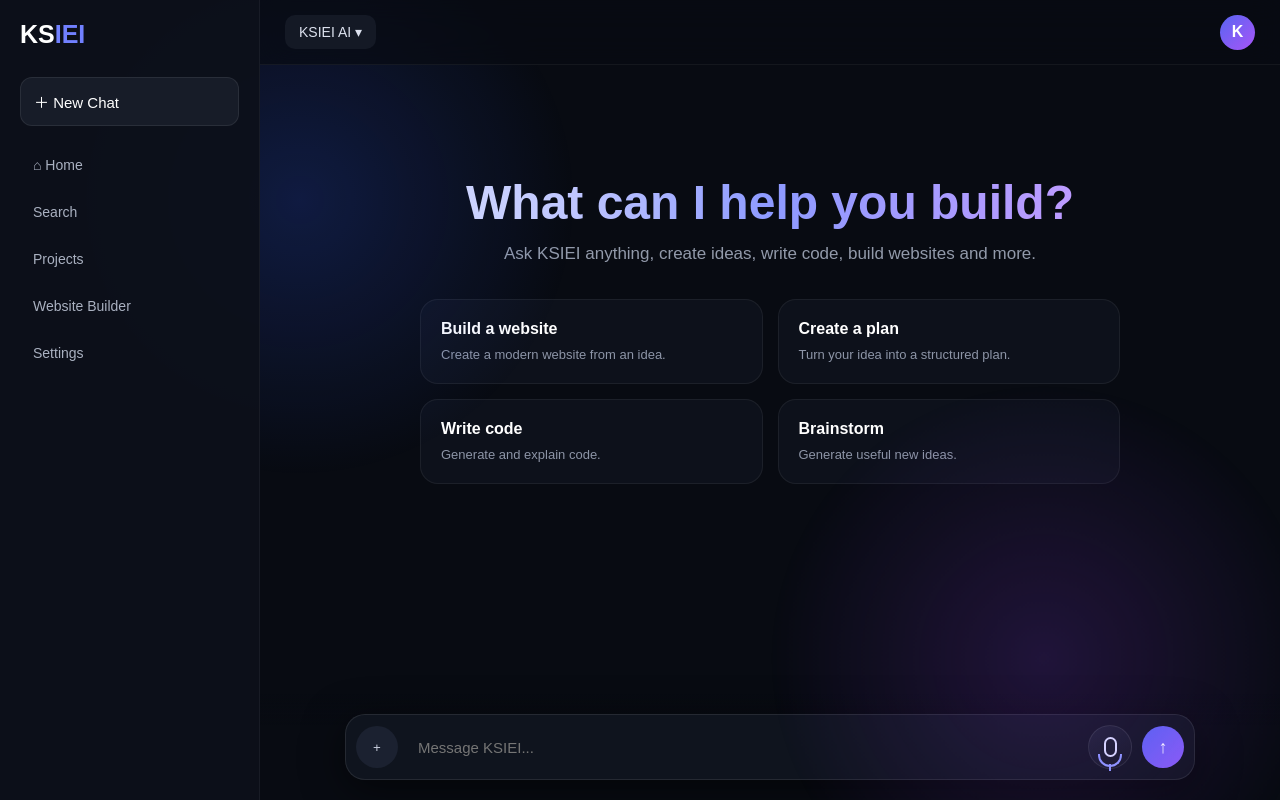
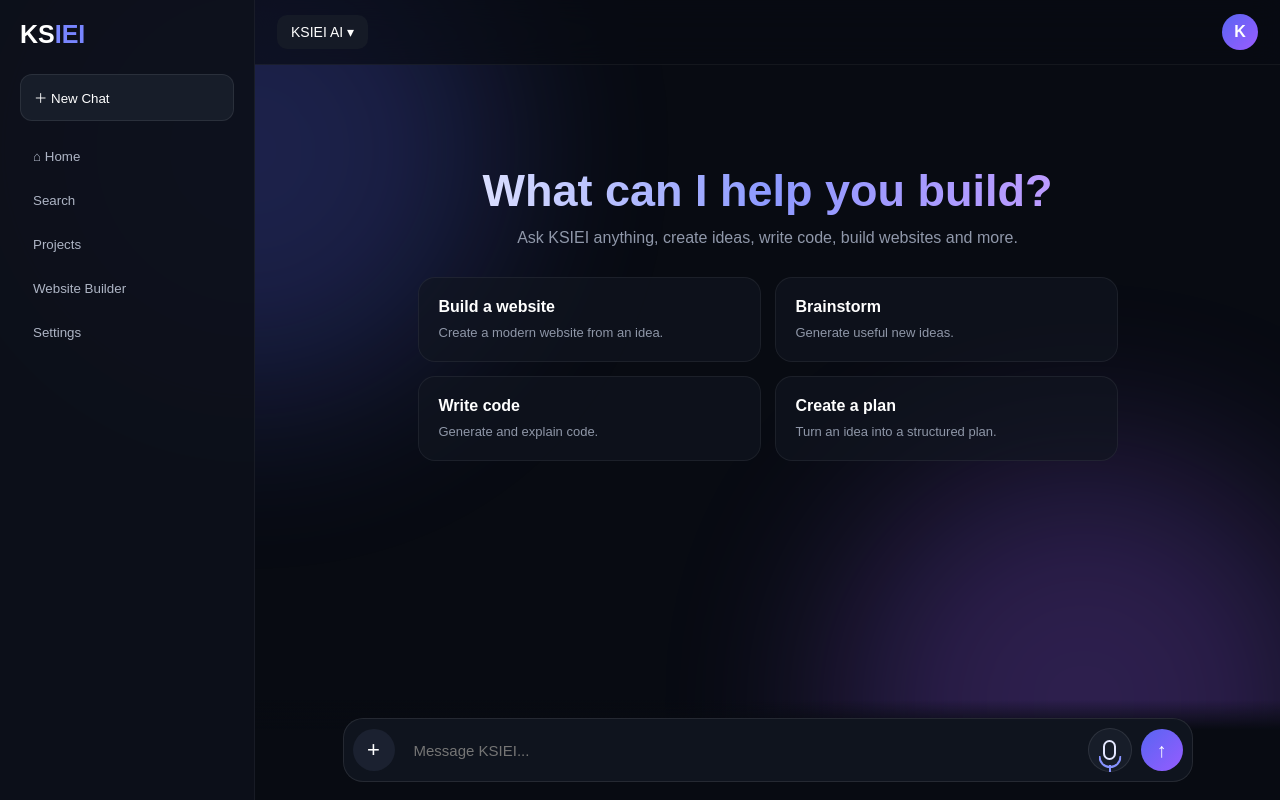
Before and after one commit to nsir2500-oss/ksiei-ai, a plain HTML site: page index.html in a window 1280 px wide. Both pictures are taken after a click on the button "Continue to KSIEI". Drawn offline with Linux system fonts and the light colour scheme.

Commit message:
Update index.html

```diff
--- a/index.html
+++ b/index.html
@@ -6,52 +6,49 @@
 <title>KSIEI - AI Assistant</title>
 
 <style>
-*{
-    margin:0;
-    padding:0;
-    box-sizing:border-box;
-}
+*{box-sizing:border-box;margin:0;padding:0}
 
 body{
-    font-family:Arial,Helvetica,sans-serif;
+    font-family:Arial,sans-serif;
     background:#080b12;
-    color:#fff;
+    color:white;
     height:100vh;
     overflow:hidden;
 }
 
 /* Animated background */
-body::before{
+body:before,
+body:after{
     content:"";
     position:fixed;
-    width:600px;
-    height:600px;
-    background:radial-gradient(circle,#315cff33,transparent 65%);
-    top:-220px;
-    left:-180px;
-    animation:float1 8s infinite alternate ease-in-out;
+    width:500px;
+    height:500px;
+    border-radius:50%;
+    filter:blur(90px);
+    opacity:.25;
     pointer-events:none;
+    z-index:-1;
 }
 
-body::after{
-    content:"";
-    position:fixed;
-    width:600px;
-    height:600px;
-    background:radial-gradient(circle,#9c42ff2b,transparent 65%);
+body:before{
+    background:#5865f2;
+    top:-250px;
+    left:-200px;
+    animation:move1 8s infinite alternate;
+}
+
+body:after{
+    background:#9b5cff;
     right:-200px;
     bottom:-250px;
-    animation:float2 10s infinite alternate ease-in-out;
-    pointer-events:none;
+    animation:move2 10s infinite alternate;
 }
 
-@keyframes float1{
-    from{transform:translate(0,0)}
-    to{transform:translate(180px,120px)}
+@keyframes move1{
+    to{transform:translate(200px,150px)}
 }
 
-@keyframes float2{
-    from{transform:translate(0,0)}
+@keyframes move2{
     to{transform:translate(-150px,-100px)}
 }
 
@@ -59,71 +56,59 @@ body::after{
 #loginScreen{
     position:fixed;
     inset:0;
+    display:flex;
+    align-items:center;
+    justify-content:center;
     background:#080b12;
-    display:flex;
-    justify-content:center;
-    align-items:center;
     z-index:100;
 }
 
 .loginBox{
-    width:min(420px,90%);
-    padding:35px;
-    border:1px solid #ffffff18;
-    border-radius:25px;
-    background:#11151fdd;
-    backdrop-filter:blur(20px);
-    box-shadow:0 20px 80px #0008;
+    width:90%;
+    max-width:400px;
+    padding:32px;
+    border-radius:24px;
+    background:#111620ee;
+    border:1px solid #ffffff15;
     text-align:center;
+    box-shadow:0 20px 70px #0008;
 }
 
 .loginLogo{
     font-size:38px;
-    font-weight:800;
-    margin-bottom:10px;
+    font-weight:bold;
+    margin-bottom:8px;
 }
 
-.loginLogo span{
-    color:#6d7cff;
+.loginLogo span,
+.logo span{
+    color:#7885ff;
 }
 
 .loginBox p{
-    color:#9ba3b5;
-    margin-bottom:28px;
+    color:#929aaa;
+    margin-bottom:25px;
 }
 
 .loginInput{
     width:100%;
-    padding:15px;
+    padding:14px;
     margin-bottom:12px;
     border-radius:12px;
-    border:1px solid #ffffff16;
+    border:1px solid #ffffff15;
+    outline:none;
     background:#080b12;
     color:white;
-    outline:none;
 }
 
 .loginBtn{
     width:100%;
-    padding:15px;
-    border:none;
+    padding:14px;
+    border:0;
     border-radius:12px;
-    background:linear-gradient(135deg,#5865f2,#8b5cf6);
     color:white;
-    font-size:16px;
     font-weight:bold;
-    cursor:pointer;
-    margin-top:8px;
-}
-
-.loginSwitch{
-    margin-top:20px;
-    color:#9299aa;
-    font-size:14px;
-}
-
-.loginSwitch span{
-    color:#8290ff;
+    background:linear-gradient(135deg,#5865f2,#965cff);
     cursor:pointer;
 }
 
@@ -135,55 +120,45 @@ body::after{
 
 /* SIDEBAR */
 .sidebar{
-    width:260px;
-    height:100%;
-    background:#0d111aee;
-    border-right:1px solid #ffffff0d;
-    padding:20px;
     position:fixed;
     left:0;
     top:0;
-    z-index:20;
+    width:255px;
+    height:100%;
+    padding:20px;
+    background:#0d111aee;
+    border-right:1px solid #ffffff0d;
+    z-index:50;
 }
 
 .logo{
     font-size:25px;
-    font-weight:800;
-    margin-bottom:28px;
-}
-
-.logo span{
-    color:#7180ff;
+    font-weight:bold;
+    margin-bottom:25px;
 }
 
 .newChat{
     width:100%;
     padding:13px;
-    border:1px solid #ffffff14;
+    border:1px solid #ffffff15;
     border-radius:12px;
-    background:#171c28;
+    background:#171d29;
     color:white;
+    text-align:left;
     cursor:pointer;
-    text-align:left;
-    font-size:15px;
-    margin-bottom:18px;
-}
-
-.menu{
-    display:flex;
-    flex-direction:column;
-    gap:5px;
+    margin-bottom:15px;
 }
 
 .menu button{
+    width:100%;
     padding:13px;
-    background:transparent;
     border:0;
     border-radius:10px;
-    color:#aab1c1;
+    background:transparent;
+    color:#aeb5c5;
     text-align:left;
     cursor:pointer;
-    font-size:14px;
+    margin-bottom:3px;
 }
 
 .menu button:hover{
@@ -193,91 +168,94 @@ body::after{
 
 /* MAIN */
 .main{
-    margin-left:260px;
-    height:100%;
+    margin-left:255px;
+    height:100vh;
     display:flex;
     flex-direction:column;
 }
 
-/* TOPBAR */
 .topbar{
     height:65px;
     display:flex;
+    justify-content:space-between;
     align-items:center;
-    justify-content:space-between;
-    padding:0 25px;
+    padding:0 22px;
     border-bottom:1px solid #ffffff0d;
     background:#080b12aa;
     backdrop-filter:blur(15px);
 }
 
+.mobileMenu{
+    display:none;
+    background:none;
+    border:0;
+    color:white;
+    font-size:22px;
+    margin-right:10px;
+}
+
 .model{
+    background:#151a26;
     padding:9px 14px;
     border-radius:10px;
-    background:#141925;
-    color:#dce1ee;
     font-size:14px;
 }
 
 .profile{
-    width:35px;
-    height:35px;
+    width:36px;
+    height:36px;
     border-radius:50%;
     display:flex;
     align-items:center;
     justify-content:center;
-    background:linear-gradient(135deg,#5865f2,#a855f7);
+    background:linear-gradient(135deg,#5865f2,#9b5cff);
     font-weight:bold;
 }
 
-/* CHAT AREA */
+/* CHAT */
 .chatArea{
     flex:1;
     overflow-y:auto;
-    padding:40px 20px 170px;
+    padding:35px 15px 150px;
 }
 
 .welcome{
-    max-width:900px;
-    margin:70px auto 0;
+    max-width:850px;
+    margin:65px auto 0;
     text-align:center;
 }
 
 .welcome h1{
-    font-size:48px;
-    margin-bottom:14px;
+    font-size:45px;
+    margin-bottom:12px;
     background:linear-gradient(90deg,#fff,#8d9aff,#d49cff);
     -webkit-background-clip:text;
     color:transparent;
 }
 
 .welcome p{
-    color:#929aaa;
-    font-size:17px;
+    color:#9098aa;
 }
 
 .cards{
+    max-width:700px;
+    margin:30px auto;
     display:grid;
-    grid-template-columns:repeat(2,1fr);
-    gap:15px;
-    max-width:700px;
-    margin:35px auto;
+    grid-template-columns:1fr 1fr;
+    gap:14px;
 }
 
 .card{
     padding:20px;
+    border-radius:17px;
     border:1px solid #ffffff10;
     background:#111620aa;
-    border-radius:18px;
     text-align:left;
     cursor:pointer;
-    transition:.25s;
 }
 
 .card:hover{
-    transform:translateY(-3px);
-    background:#171d29;
-    border-color:#ffffff22;
+    background:#181e2a;
 }
 
 .card strong{
@@ -286,25 +264,25 @@ body::after{
 }
 
 .card span{
-    color:#8d95a7;
+    color:#8f97a8;
     font-size:13px;
 }
 
 /* MESSAGES */
 .message{
     max-width:850px;
-    margin:20px auto;
-    padding:17px 20px;
-    border-radius:16px;
+    margin:15px auto;
+    padding:16px 18px;
+    border-radius:15px;
     line-height:1.6;
 }
 
 .userMessage{
-    background:#171d2a;
+    background:#181e2a;
 }
 
 .aiMessage{
-    background:#10151f;
+    background:#10151e;
     border:1px solid #ffffff08;
 }
 
@@ -312,9 +290,9 @@ body::after{
 .composerWrap{
     position:fixed;
     bottom:0;
-    left:260px;
+    left:255px;
     right:0;
-    padding:20px;
+    padding:18px;
     background:linear-gradient(transparent,#080b12 30%);
 }
 
@@ -323,118 +301,107 @@ body::after{
     margin:auto;
     display:flex;
     align-items:center;
-    gap:10px;
-    padding:10px;
+    gap:9px;
+    padding:9px;
     border:1px solid #ffffff17;
     border-radius:20px;
     background:#111620ee;
-    backdrop-filter:blur(20px);
-    box-shadow:0 10px 40px #0008;
+    backdrop-filter:blur(18px);
 }
 
 #prompt{
     flex:1;
+    padding:10px;
     background:transparent;
     border:0;
     outline:none;
     color:white;
     font-size:15px;
-    padding:10px;
 }
 
-.iconBtn{
+.iconBtn,
+.sendBtn{
     width:42px;
     height:42px;
     border:0;
     border-radius:50%;
+    cursor:pointer;
+}
+
+.iconBtn{
     background:#1b2130;
-    color:#c9cfdd;
-    cursor:pointer;
+    color:white;
+    font-size:22px;
+}
+
+.sendBtn{
+    background:linear-gradient(135deg,#5865f2,#965cff);
+    color:white;
+    font-size:20px;
 }
 
 /* MODERN VOICE BUTTON */
 .voiceBtn{
-    position:relative;
     width:44px;
     height:44px;
     border-radius:50%;
     border:1px solid #ffffff18;
-    background:linear-gradient(145deg,#1b2130,#111620);
-    cursor:pointer;
+    background:#171d29;
     display:flex;
     align-items:center;
     justify-content:center;
-    overflow:visible;
-}
-
-.voiceIcon{
-    width:13px;
-    height:20px;
-    border:2px solid #dce2ff;
-    border-radius:9px;
+    cursor:pointer;
     position:relative;
 }
 
-.voiceIcon::after{
+.mic{
+    width:13px;
+    height:20px;
+    border:2px solid #e5e8ff;
+    border-radius:10px;
+    position:relative;
+}
+
+.mic:after{
     content:"";
     position:absolute;
-    width:20px;
-    height:11px;
-    border:2px solid #8d9aff;
+    width:19px;
+    height:10px;
+    left:50%;
+    top:14px;
+    transform:translateX(-50%);
+    border:2px solid #8793ff;
     border-top:0;
-    border-radius:0 0 15px 15px;
-    left:50%;
-    top:15px;
-    transform:translateX(-50%);
+    border-radius:0 0 12px 12px;
 }
 
-.voiceIcon::before{
+.mic:before{
     content:"";
     position:absolute;
     width:2px;
     height:7px;
-    background:#8d9aff;
+    background:#8793ff;
     left:50%;
-    top:25px;
+    top:23px;
     transform:translateX(-50%);
 }
 
 .voiceBtn.listening{
     background:linear-gradient(135deg,#5865f2,#9b5cff);
-    box-shadow:0 0 0 7px #5865f220,0 0 30px #5865f280;
-    animation:pulseVoice 1.2s infinite;
+    box-shadow:0 0 0 7px #5865f233,0 0 30px #5865f288;
+    animation:pulse 1.2s infinite;
 }
 
-.voiceBtn.listening .voiceIcon{
-    border-color:white;
-}
-
-@keyframes pulseVoice{
-    0%,100%{transform:scale(1)}
+@keyframes pulse{
     50%{transform:scale(1.08)}
 }
 
-.sendBtn{
-    width:42px;
-    height:42px;
-    border:0;
-    border-radius:50%;
-    background:linear-gradient(135deg,#5865f2,#8b5cf6);
-    color:white;
-    cursor:pointer;
-    font-size:18px;
-}
-
 /* MOBILE */
-.mobileMenu{
-    display:none;
-}
-
 @media(max-width:700px){
 
     .sidebar{
         transform:translateX(-100%);
-        transition:.3s;
+        transition:.25s;
     }
 
     .sidebar.open{
@@ -450,17 +417,8 @@ body::after{
         padding:10px;
     }
 
-    .topbar{
-        padding:0 15px;
-    }
-
     .mobileMenu{
         display:block;
-        background:transparent;
-        border:0;
-        color:white;
-        font-size:22px;
-        margin-right:10px;
     }
 
     .welcome{
@@ -473,11 +431,6 @@ body::after{
 
     .cards{
         grid-template-columns:1fr;
-    }
-
-    .chatArea{
-        padding-left:12px;
-        padding-right:12px;
     }
 }
 </style>
@@ -498,7 +451,6 @@ body::after{
 
         <input id="loginName"
                class="loginInput"
-               type="text"
                placeholder="Your name">
 
         <input class="loginInput"
@@ -513,10 +465,6 @@ body::after{
             Continue to KSIEI
         </button>
 
-        <div class="loginSwitch">
-            New to KSIEI? <span onclick="enterKSIEI()">Create account</span>
-        </div>
-
     </div>
 
 </div>
@@ -525,34 +473,33 @@ body::after{
 <!-- APP -->
 <div id="app">
 
-    <!-- SIDEBAR -->
     <aside class="sidebar" id="sidebar">
 
         <div class="logo">
             KS<span>IEI</span>
         </div>
 
-        <button class="newChat" onclick="newChat()">
+        <button class="newChat" onclick="goHome()">
             ＋ New Chat
         </button>
 
         <div class="menu">
 
-            <button onclick="newChat()">⌂ Home</button>
+            <button onclick="goHome()">⌂ Home</button>
 
-            <button onclick="alert('Chat search coming soon')">
+            <button onclick="alert('Search will be connected next')">
                 Search
             </button>
 
-            <button onclick="alert('Projects workspace coming soon')">
+            <button onclick="alert('Projects will be connected next')">
                 Projects
             </button>
 
-            <button onclick="alert('Website Builder opening soon')">
+            <button onclick="alert('Website Builder will be connected next')">
                 Website Builder
             </button>
 
-            <button onclick="alert('Settings coming soon')">
+            <button onclick="alert('Settings will be connected next')">
                 Settings
             </button>
 
@@ -561,12 +508,11 @@ body::after{
     </aside>
 
 
-    <!-- MAIN -->
     <main class="main">
 
         <div class="topbar">
 
-            <div style="display:flex;align-items:center;">
+            <div style="display:flex;align-items:center">
 
                 <button class="mobileMenu"
                         onclick="toggleSidebar()">
@@ -579,104 +525,39 @@ body::after{
 
             </div>
 
-            <div class="profile" id="profile">
-                K
-            </div>
+            <div class="profile" id="profile">K</div>
 
         </div>
 
 
         <section class="chatArea" id="chatArea">
 
-            <div class="welcome" id="welcome">
-
-                <h1>What can I help you build?</h1>
-
-                <p>
-                    Ask KSIEI anything, create ideas,
-                    write code, build websites and more.
-                </p>
-
-                <div class="cards">
-
-                    <div class="card"
-                         onclick="usePrompt('Build a modern website for my business')">
-
-                        <strong>Build a website</strong>
-                        <span>
-                            Create a modern website from an idea.
-                        </span>
-
-                    </div>
-
-                    <div class="card"
-                         onclick="usePrompt('Help me write a professional business plan')">
-
-                        <strong>Create a plan</strong>
-                        <span>
-                            Turn your idea into a structured plan.
-                        </span>
-
-                    </div>
-
-                    <div class="card"
-                         onclick="usePrompt('Write HTML and CSS for a modern website')">
-
-                        <strong>Write code</strong>
-                        <span>
-                            Generate and explain code.
-                        </span>
-
-                    </div>
-
-                    <div class="card"
-                         onclick="usePrompt('Give me 10 creative business ideas')">
-
-                        <strong>Brainstorm</strong>
-                        <span>
-                            Generate useful new ideas.
-                        </span>
-
-                    </div>
-
-                </div>
-
-            </div>
-
         </section>
 
 
-        <!-- COMPOSER -->
         <div class="composerWrap">
 
             <div class="composer">
 
                 <button class="iconBtn"
-                        onclick="alert('File upload will be connected later')">
+                        onclick="alert('File upload will be added next')">
                     +
                 </button>
 
-                <input
-                    id="prompt"
-                    type="text"
-                    placeholder="Message KSIEI..."
-                    autocomplete="off"
-                >
+                <input id="prompt"
+                       placeholder="Message KSIEI...">
 
-                <!-- NO EMOJI -->
-                <button
-                    class="voiceBtn"
-                    id="voiceBtn"
-                    onclick="startVoice()"
-                    aria-label="Voice input">
+                <!-- Modern button - NO emoji -->
+                <button class="voiceBtn"
+                        id="voiceBtn"
+                        onclick="startVoice()">
 
-                    <span class="voiceIcon"></span>
+                    <span class="mic"></span>
 
                 </button>
 
-                <button
-                    class="sendBtn"
-                    onclick="sendMessage()">
+                <button class="sendBtn"
+                        onclick="sendMessage()">
                     ↑
                 </button>
 
@@ -698,7 +579,6 @@ function enterKSIEI(){
         document.getElementById("loginName").value.trim();
 
     document.getElementById("loginScreen").style.display="none";
-
     document.getElementById("app").style.display="block";
 
     if(name){
@@ -706,17 +586,19 @@ function enterKSIEI(){
             name.charAt(0).toUpperCase();
     }
 
+    goHome();
 }
 
 
-/* NEW CHAT */
-function newChat(){
+/* HOME + NEW CHAT */
+function goHome(){
 
     const chatArea =
         document.getElementById("chatArea");
 
     chatArea.innerHTML = `
-        <div class="welcome" id="welcome">
+
+        <div class="welcome">
 
             <h1>What can I help you build?</h1>
 
@@ -729,14 +611,49 @@ function newChat(){
 
                 <div class="card"
                 onclick="usePrompt('Build a modern website for my business')">
+
                     <strong>Build a website</strong>
-                    <span>Create a modern website from an idea.</span>
+
+                    <span>
+                        Create a modern website from an idea.
+                    </span>
+
                 </div>
 
+
                 <div class="card"
-                onclick="usePrompt('Give me creative business ideas')">
+                onclick="usePrompt('Give me 10 creative business ideas')">
+
                     <strong>Brainstorm</strong>
-                    <span>Generate useful new ideas.</span>
+
+                    <span>
+                        Generate useful new ideas.
+                    </span>
+
+                </div>
+
+
+                <div class="card"
+                onclick="usePrompt('Write HTML and CSS for a website')">
+
+                    <strong>Write code</strong>
+
+                    <span>
+                        Generate and explain code.
+                    </span>
+
+                </div>
+
+
+                <div class="card"
+                onclick="usePrompt('Create a business plan')">
+
+                    <strong>Create a plan</strong>
+
+                    <span>
+                        Turn an idea into a structured plan.
+                    </span>
+
                 </div>
 
             </div>
@@ -744,71 +661,69 @@ function newChat(){
         </div>
     `;
 
+    /* IMPORTANT:
+       mobile sidebar close */
+    document
+        .getElementById("sidebar")
+        .classList.remove("open");
+
+    chatArea.scrollTop=0;
+
 }
 
 
 /* QUICK PROMPT */
 function usePrompt(text){
 
-    document.getElementById("prompt").value = text;
+    document.getElementById("prompt").value=text;
 
     document.getElementById("prompt").focus();
 
 }
 
 
-/* SEND */
+/* SEND MESSAGE */
 function sendMessage(){
 
     const input =
         document.getElementById("prompt");
 
-    const text = input.value.trim();
+    const text =
+        input.value.trim();
 
     if(!text) return;
-
-    const welcome =
-        document.getElementById("welcome");
-
-    if(welcome){
-        welcome.remove();
-    }
 
     const chatArea =
         document.getElementById("chatArea");
 
-    const userMessage =
+    const user =
         document.createElement("div");
 
-    userMessage.className =
-        "message userMessage";
+    user.className="message userMessage";
+    user.textContent=text;
 
-    userMessage.textContent = text;
+    chatArea.appendChild(user);
 
-    chatArea.appendChild(userMessage);
+    input.value="";
 
-    input.value = "";
+    setTimeout(function(){
 
-    setTimeout(()=>{
-
-        const aiMessage =
+        const ai =
             document.createElement("div");
 
-        aiMessage.className =
-            "message aiMessage";
+        ai.className="message aiMessage";
 
-        aiMessage.innerHTML =
+        ai.innerHTML=
             "<strong>KSIEI</strong><br><br>" +
-            "I'm ready to help with that. " +
-            "The real AI engine will be connected securely " +
-            "through the backend in the next stage.";
+            "I'm ready to help. Real AI backend " +
+            "will be connected securely in the next stage.";
 
-        chatArea.appendChild(aiMessage);
+        chatArea.appendChild(ai);
 
         chatArea.scrollTop =
             chatArea.scrollHeight;
 
-    },600);
+    },500);
 
 }
 
@@ -825,8 +740,18 @@ document
 });
 
 
+/* SIDEBAR */
+function toggleSidebar(){
+
+    document
+        .getElementById("sidebar")
+        .classList.toggle("open");
+
+}
+
+
 /* VOICE */
-let recognition;
+let recognition=null;
 let listening=false;
 
 function startVoice(){
@@ -834,11 +759,15 @@ function startVoice(){
     const button =
         document.getElementById("voiceBtn");
 
-    if(!("webkitSpeechRecognition" in window) &&
-       !("SpeechRecognition" in window)){
+    const SpeechRecognition =
+        window.SpeechRecognition ||
+        window.webkitSpeechRecognition;
+
+    if(!SpeechRecognition){
 
         alert("Voice input is not supported in this browser.");
         return;
+
     }
 
     if(listening){
@@ -848,11 +777,8 @@ function startVoice(){
         }
 
         return;
+
     }
-
-    const SpeechRecognition =
-        window.SpeechRecognition ||
-        window.webkitSpeechRecognition;
 
     recognition =
         new SpeechRecognition();
@@ -867,25 +793,26 @@ function startVoice(){
 
     recognition.onresult=function(event){
 
-        let transcript="";
+        let text="";
 
-        for(let i=event.resultIndex;
+        for(
+            let i=event.resultIndex;
             i<event.results.length;
-            i++){
+            i++
+        ){
 
-            transcript +=
+            text +=
                 event.results[i][0].transcript;
+
         }
 
-        document.getElementById("prompt").value =
-            transcript;
+        document.getElementById("prompt").value=text;
 
     };
 
     recognition.onend=function(){
 
         listening=false;
-
         button.classList.remove("listening");
 
     };
@@ -893,7 +820,6 @@ function startVoice(){
     recognition.onerror=function(){
 
         listening=false;
-
         button.classList.remove("listening");
 
     };
@@ -902,16 +828,6 @@ function startVoice(){
 
 }
 
-
-/* MOBILE SIDEBAR */
-function toggleSidebar(){
-
-    document
-    .getElementById("sidebar")
-    .classList.toggle("open");
-
-}
-
 </script>
 
 </body>
```
